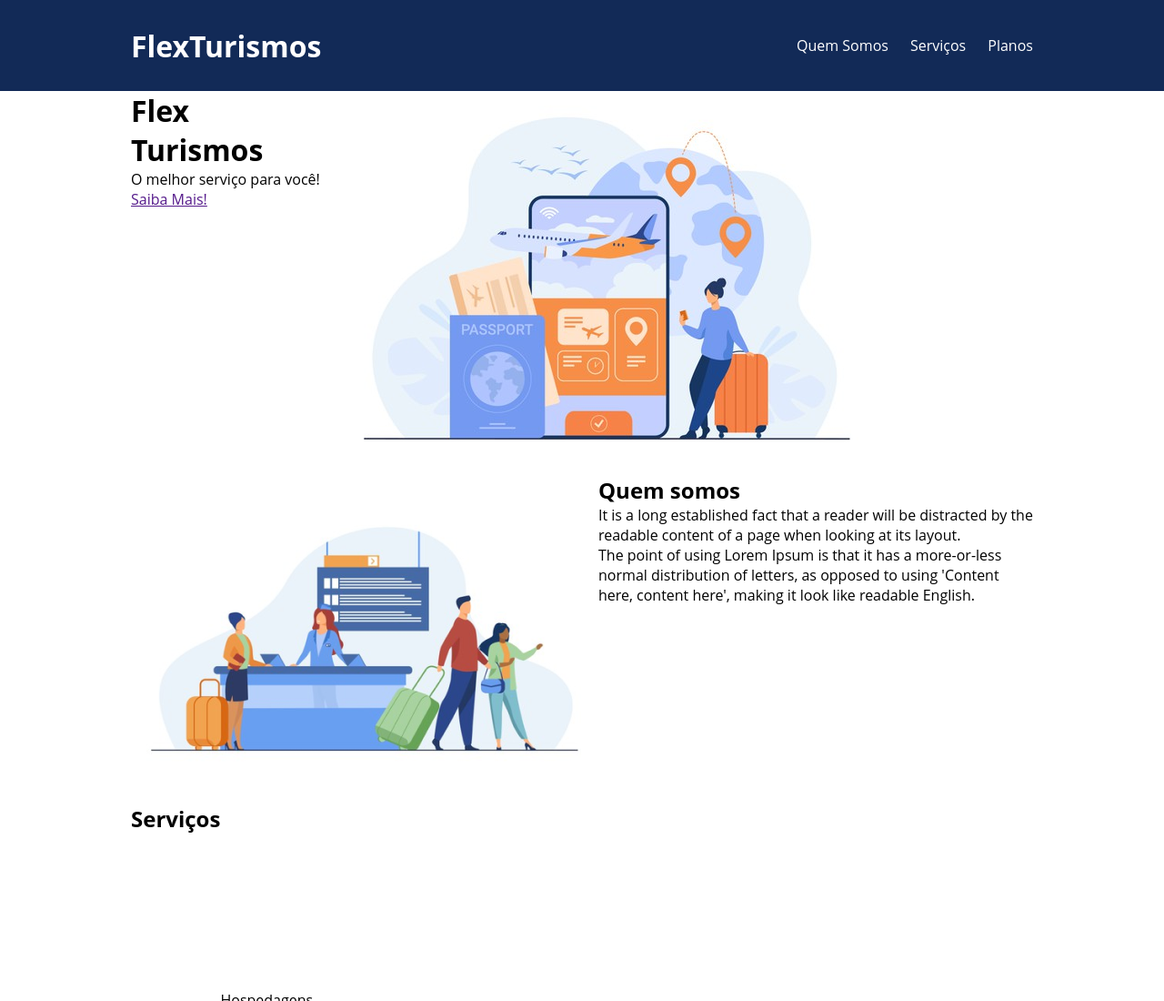
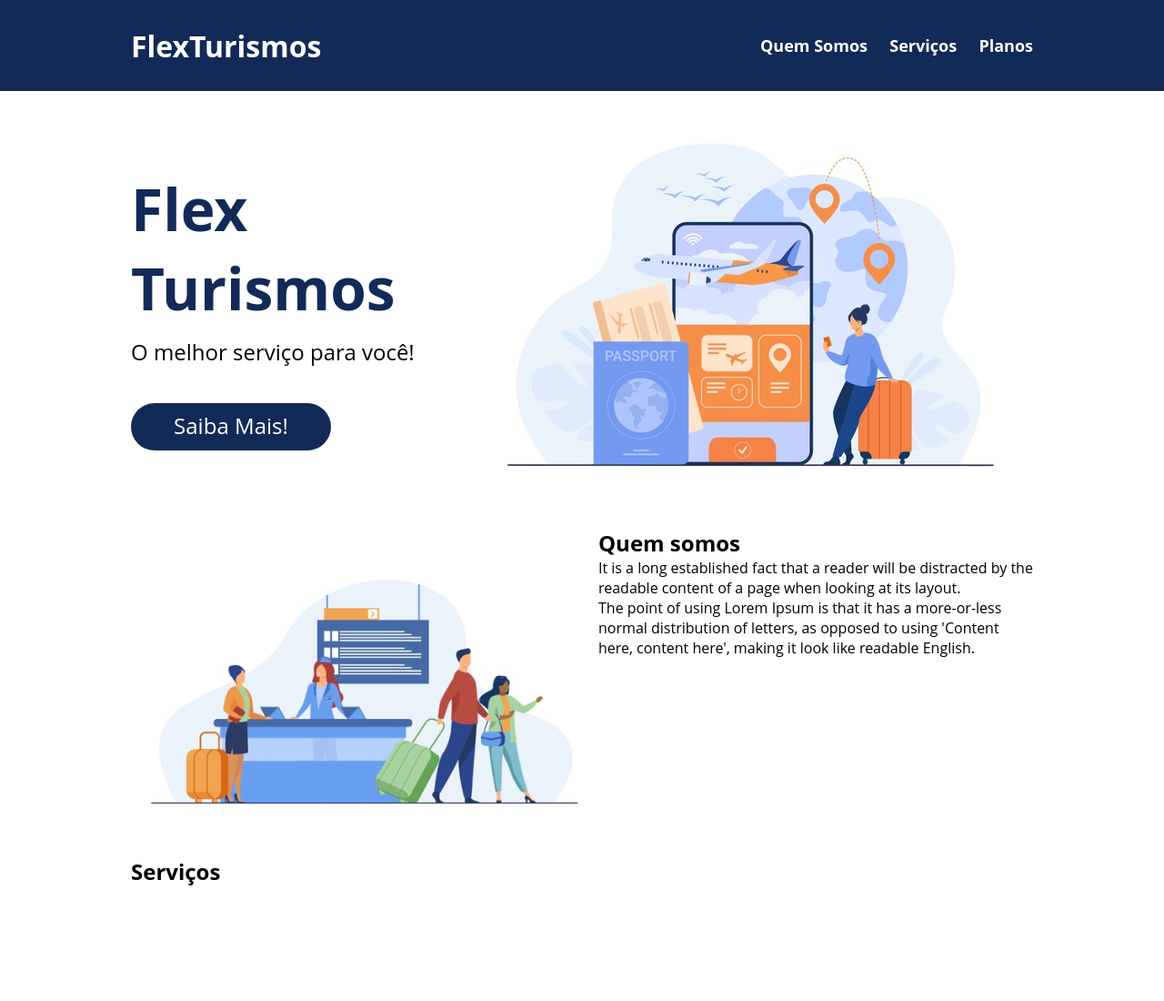
Before and after one commit to brnsilveira/project-flexbox, a plain HTML site: page flex-projeto/index.html in a window 1280 px wide. Shown: the top 1100 px of the page at 91% size. Drawn offline with Linux system fonts and the light colour scheme.

Commit message:
Add the website's presentation section using flex containers

```diff
--- a/flex-projeto/index.html
+++ b/flex-projeto/index.html
@@ -18,8 +18,8 @@
         </div>
     </header>
 
-    <div class="flex-container">
-        <div>
+    <div class="flex-container presentation">
+        <div class="text-presentation">
             <h1>Flex <br>Turismos</h1>
             <p>O melhor serviço para você!</p>
             <a href="">Saiba Mais!</a>
--- a/flex-projeto/style.css
+++ b/flex-projeto/style.css
@@ -36,11 +36,47 @@ header .menu {
 header .list-items {
     display: flex;
     align-items: center;
-    max-width: 260px;
+    max-width: 300px;
     width: 100%;
     justify-content: space-between;
 }
 
 .list-items li a {
     color: #fff;
+    font-weight: 700;
+    font-size: 18px;
 }
+
+.presentation {
+    height: 60vh;
+    align-items: center;
+    justify-content: space-between;
+}
+
+.presentation .text-presentation {
+    min-height: 200px;
+}
+
+.text-presentation h1 {
+    color: #122A57;
+    font-size: 64px;
+    margin-bottom: 10px;
+}
+
+.text-presentation p {
+    font-size: 24px;
+}
+
+.text-presentation a {
+    display: block;
+    background-color: #122A57;
+    color: #fff;
+    text-align: center;
+    text-decoration: none;
+    border-radius: 30px;
+    width: 220px;
+    height: 52px;
+    line-height: 50px;
+    margin-top: 40px;
+    font-size: 24px;
+}
```
